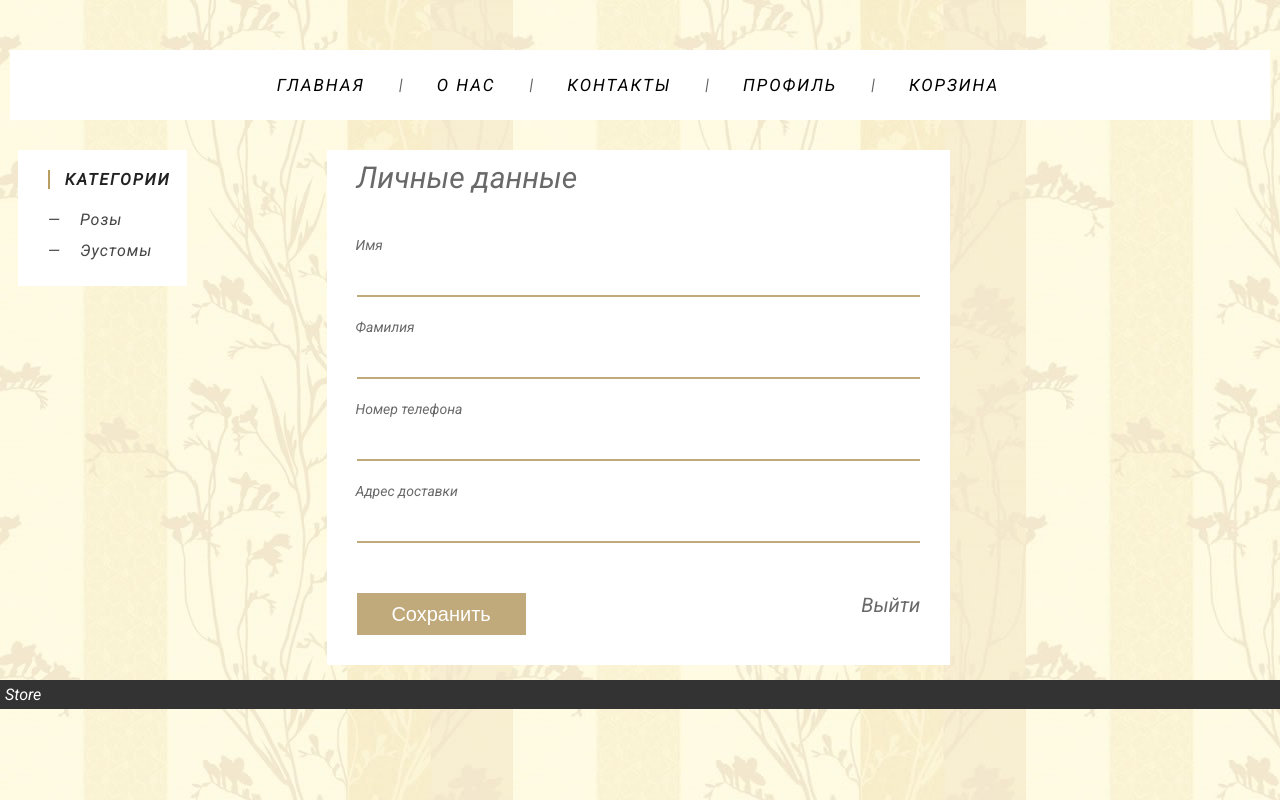
After one commit to naya2001/shop, a Django app: page /profile in a window 1280 px wide. The commit adds this page. Run offline with Django 3.2, Linux system fonts and the light colour scheme; a user stored in the database is signed in; data comes from the database, SQL or seed files in the repository.

Commit message:
plofile page was changed: fields first_name, last_name were added to profile form

```diff
--- a/shop/main/forms.py
+++ b/shop/main/forms.py
@@ -1,4 +1,4 @@
-from .models import Category, Product
+from .models import Category, Product, Customer
 
 from django.forms import ModelForm
 from django.contrib.auth.forms import UserCreationForm
@@ -12,6 +12,18 @@ class CreateUserForm(UserCreationForm):
         fields = ['username', 'first_name', 'last_name', 'email', 'password1', 'password2']
 
 
+class CustomerForm(ModelForm):
+    class Meta:
+        model = Customer
+        fields = ['address', 'phone']
+
+
+class UserForm(ModelForm):
+    class Meta:
+        model = User
+        fields = ['first_name', 'last_name']
+
+
 class CategoryForm(ModelForm):
     class Meta:
         model = Category
--- a/shop/main/templates/main/category_product_list.html
+++ b/shop/main/templates/main/category_product_list.html
@@ -18,7 +18,7 @@
     <img src="{{product.image.first.image.url}}">
 
     <div class="product-buttons">
-      <a href="" class="button">В корзину</a>
+      <button data-product="{{product.id}}" data-action="add" class="button-3 update-cart">В корзину</button>
     </div>
   </div>
 
--- /dev/null
+++ b/shop/main/templates/main/user_templates/profile.html
@@ -0,0 +1,48 @@
+{% extends 'main/index.html'%}
+{% load static %}
+
+
+{% block title %} Личные данные {% endblock %}
+
+<style>
+     body{
+     background-image: url( "{% static 'background.jpg' %}");
+     }
+</style>
+{% block content %}
+
+<link rel="stylesheet" href="{% static 'css/login_register.css' %}" type="text/css" media="screen">
+
+<form method="post" action="" class="ui-form" style="max-width: 60%; margin: 0px 10% 0px; padding: 10px 30px 30px;">
+    {% csrf_token %}
+
+    <h3 style="text-align: left;">Личные данные</h3>
+
+    <div class="form-row">
+        <input name="{{user_form.first_name.html_name }}" type="text"   id="first_name" value="{{user.first_name}}">
+        <label for="first_name">Имя</label>
+    </div>
+
+    <div class="form-row">
+        <input name="{{user_form.last_name.html_name }}" type="text"  id="last_name" value="{{user.last_name}}">
+        <label for="last_name">Фамилия</label>
+    </div>
+
+
+    <div class="form-row">
+        <input type="text" name="{{form.phone.html_name}}"  id="phone" value="{{user.customer.phone}}">
+        <label for="phone">Номер телефона</label>
+    </div>
+
+    <div class="form-row">
+        <input type="text"  name="{{form.address.html_name}}" id="address" value="{{user.customer.address}}">
+        <label for="address">Адрес доставки</label>
+    </div>
+
+    <p>
+        <input type="submit" style="width: 30%;" value="Сохранить">
+        <a style="float: right; font-size: 20px;" href="{% url 'logout_page' %}">Выйти</a>
+    </p>
+</form>
+
+{% endblock %}
--- a/shop/main/urls.py
+++ b/shop/main/urls.py
@@ -11,7 +11,7 @@ urlpatterns = [
     path('checkout', views.checkout, name='checkout'),
 
     path('update_item/', views.update_item, name='update_item'),
-    path('user_page', views.user_page, name='user_page'),
+    path('profile', views.profile_page, name='user_page'),
 
     path('register', views.register_page, name='register_page'),
     path('login', views.login_page, name='login_page'),
--- a/shop/main/views.py
+++ b/shop/main/views.py
@@ -7,7 +7,7 @@ import json
 from django.views.decorators.csrf import csrf_exempt
 from django.template.loader import render_to_string
 
-from .forms import CreateUserForm
+from .forms import *
 from .models import *
 
 
@@ -90,16 +90,51 @@ def logout_page(request):
     return redirect('login_page')
 
 
+def _get_form(request, formcls, prefix):
+    data = request.POST if prefix in request.POST else None
+    return formcls(data, prefix=prefix)
+
+
+def profile_page(request):
+    categories = Category.objects.all()
+
+    form = CustomerForm()
+    user_form = UserForm()
+
+    if request.user.is_authenticated:
+        if request.method == 'POST':
+            form = CustomerForm(request.POST, prefix='form')
+            address = request.POST.get('address')
+            phone = request.POST.get('phone')
+
+            user_form = UserForm(request.POST, prefix='user_form')
+            first_name = request.POST.get('first_name')
+            last_name = request.POST.get('last_name')
+
+            if Customer.objects.filter(user=request.user).exists():
+                customer = Customer.objects.filter(user=request.user).update(address=address, phone=phone)
+                user = User.objects.filter(pk=request.user.pk).update(first_name=first_name, last_name=last_name)
+            else:
+                customer = Customer.objects.get_or_create(user=request.user, address=address, phone=phone)
+
+           # if form.is_valid() and user_form.is_valid():
+            #    form.save()
+
+        context = {'form': form, 'user_form': user_form, 'categories': categories, 'user': request.user}
+
+        return render(request, 'main/user_templates/profile.html', context)
+    else:
+        return redirect('/login')
+
+
 def cart(request):
     items = []
     order = {'cart_total': 0, 'total_price': 0}  # if user's order is empty
 
     if request.user.is_authenticated:
-        #customer = request.user.customer
-        customer, created = Customer.objects.get_or_create(user=request.user)  # creating customer as logged in user
-        print(customer, created)
+        customer = Customer.objects.get_or_create(user=request.user)[0]  # creating customer as logged in user
 
-        order, created = Order.objects.get_or_create(customer=customer)
+        order = Order.objects.get_or_create(customer=customer)[0]
         items = order.orderitem_set.all()
 
     context = {'items': items, 'order': order}
@@ -111,9 +146,6 @@ def checkout(request):
     return render(request, 'main/checkout.html')
 
 
-def user_page(request):
-    return render(request, 'main/user_page.html')
-
 @csrf_exempt
 def update_item(request):
     data = json.loads(request.body)
@@ -123,17 +155,14 @@ def update_item(request):
     amount = data['amount']
 
     customer = request.user.customer
-    try:
-        if action == 'add':
-            product = Product.objects.get(id=productId)
-            order, created = Order.objects.get_or_create(customer=customer)
 
-            print(product)
-            print('order', order)
-            orderItem = OrderItem.objects.get_or_create(order=order, product=product, amount=amount)
-            print('orderItem', orderItem)
-           # orderItem.save()
-    except Exception as e:
-        print(e)
+    if action == 'add':
+        product = Product.objects.get(id=productId)
+        order = Order.objects.get_or_create(customer=customer)[0]
+
+        if OrderItem.objects.filter(order=order, product=product).exists():  # if the same orderItem exist
+            pass
+        else:
+            orderItem = OrderItem.objects.get_or_create(order=order, product=product, amount=amount)  # new orderItem
 
     return JsonResponse('Item was added', safe=False)
```
